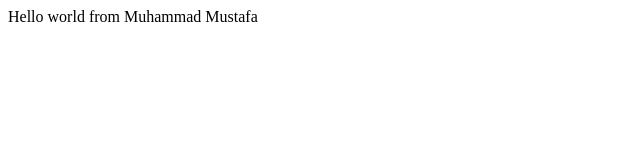
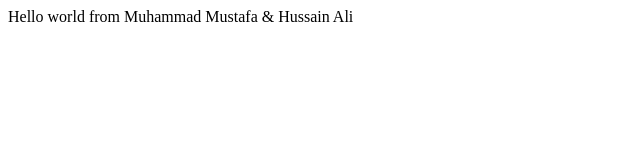
Before and after one commit to HussainAli1978/4IRU-BC-001, a plain HTML site: page index.html in a window 1280 px wide. Shown: the whole page, without its empty margins (0-640 px from the left). Drawn offline with Linux system fonts and the light colour scheme.

Commit message:
updated name in index file

```diff
--- a/index.html
+++ b/index.html
@@ -7,7 +7,7 @@
 </head>
 <body>
     <div>
-        Hello world from Muhammad Mustafa
+        Hello world from Muhammad Mustafa & Hussain Ali
     </div>
 </body>
 </html>
```
